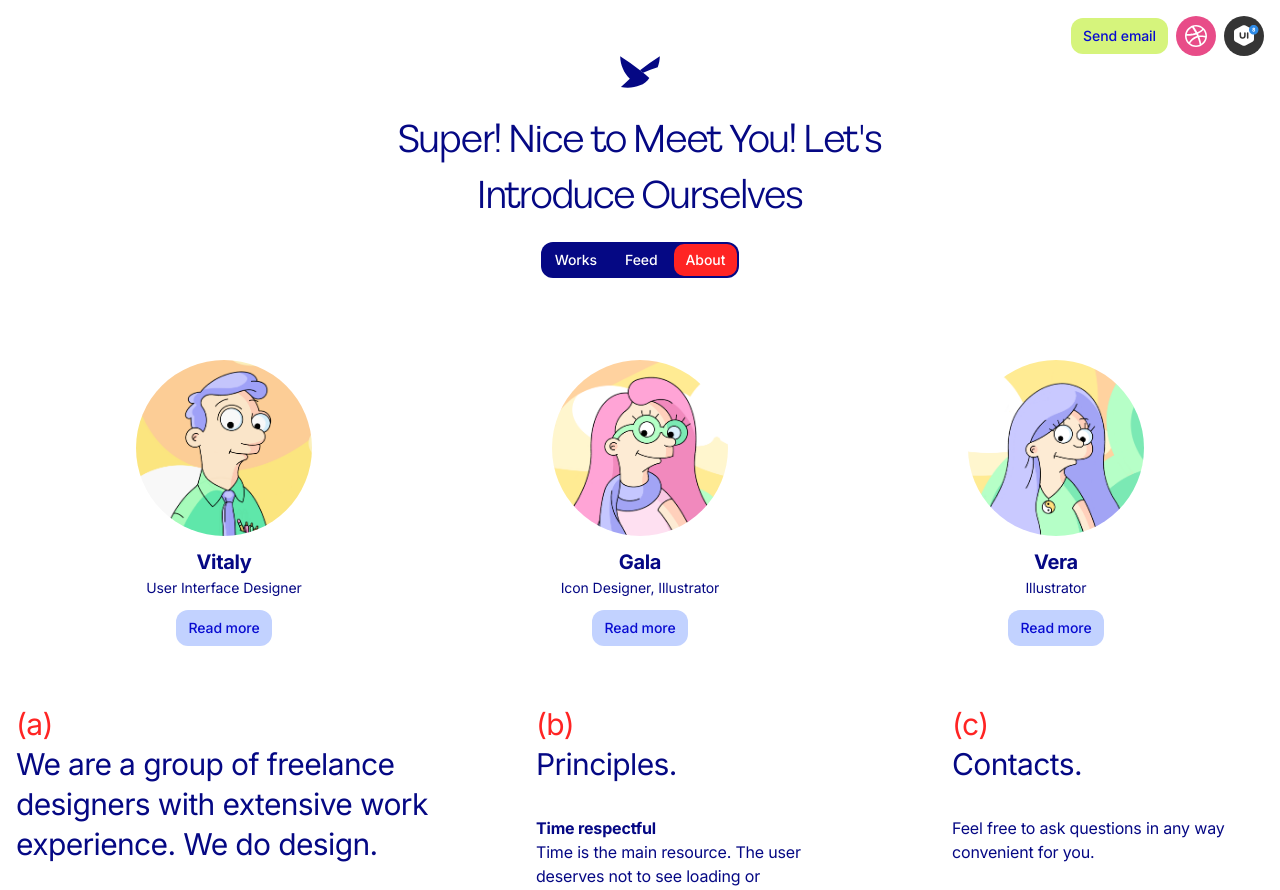
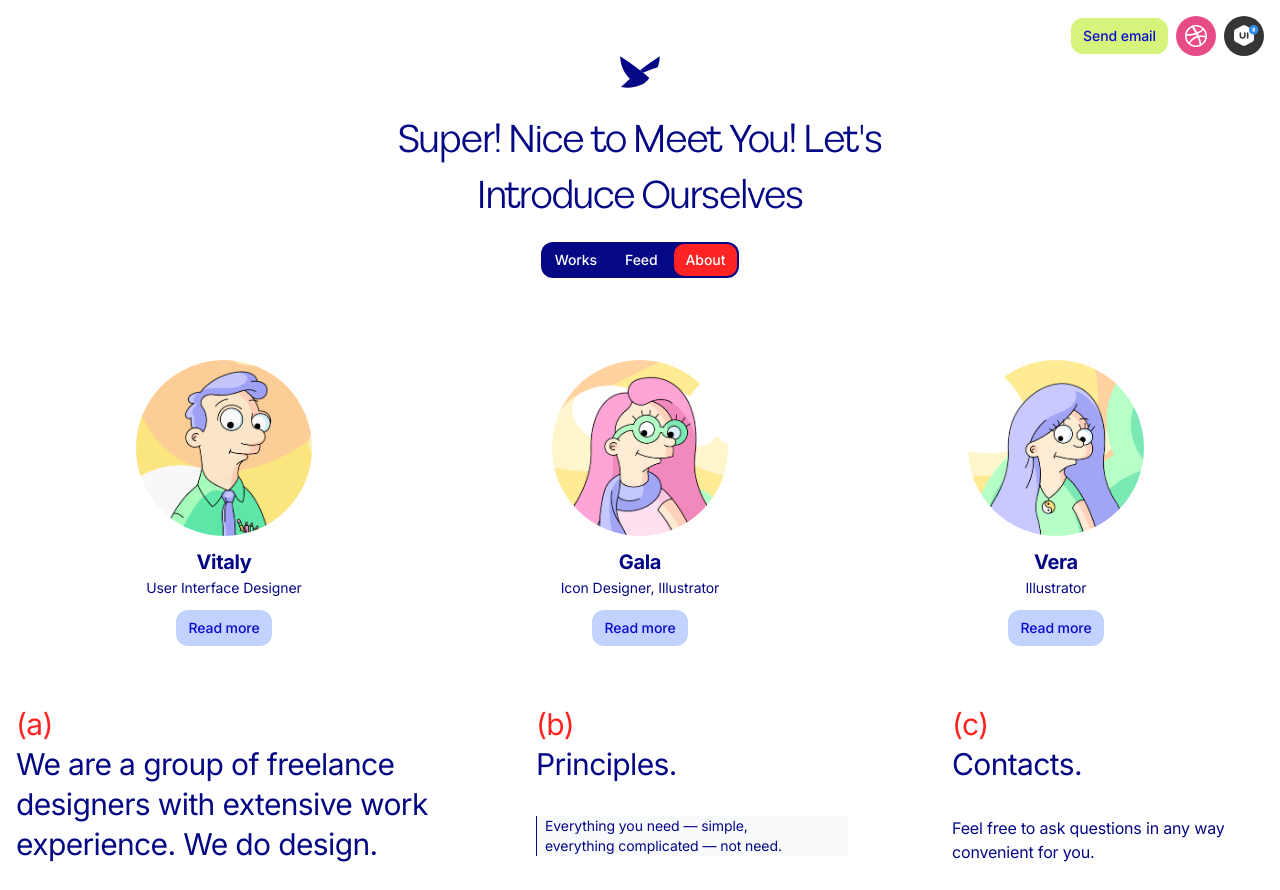
Before and after one commit to vito57/yasktailwind2, a Next.js app: page /about in a window 1280 px wide. Shown: the top 890 px of the page. Built offline with nearby package versions, Linux system fonts and the light colour scheme.

Commit message:
bloquote

```diff
--- a/app/(index)/about/page.tsx
+++ b/app/(index)/about/page.tsx
@@ -64,13 +64,16 @@ export default function About() {
         </div>
         <div className="md:w-3/12 ">
           <h2 className="md:text-3xl text-2xl mb-8 "><span className="text-yred">(b)</span><br />Principles.</h2>
+          <blockquote className="mb-8 px-2 border-l border-yask bg-slate-50 text-sm">Everything you need — simple, <br/> everything complicated — not need. </blockquote>
           <dl className="text-base">
             <dt className="font-bold ">Time respectful</dt>
             <dd className="mb-8">Time is the main resource. The user deserves not to see loading or unnecessary animations, the client deserves to get the job done on time.
             </dd>
 
             <dt className="font-bold">Robust design</dt>
-            <dd className="mb-8">Design is not just about how a product looks and works, it about how it lives. Understanding the product, following platform guidelines, understand technologies and process, makes the design robustness.
+            <dd className="mb-8">
+
+              Design is not just about how a product looks and works, it about how it lives. Understanding the product, following platform guidelines, understand technologies and process, makes the design robustness.
             </dd>
 
             <dt className="font-bold">Infinite learning</dt>
```
